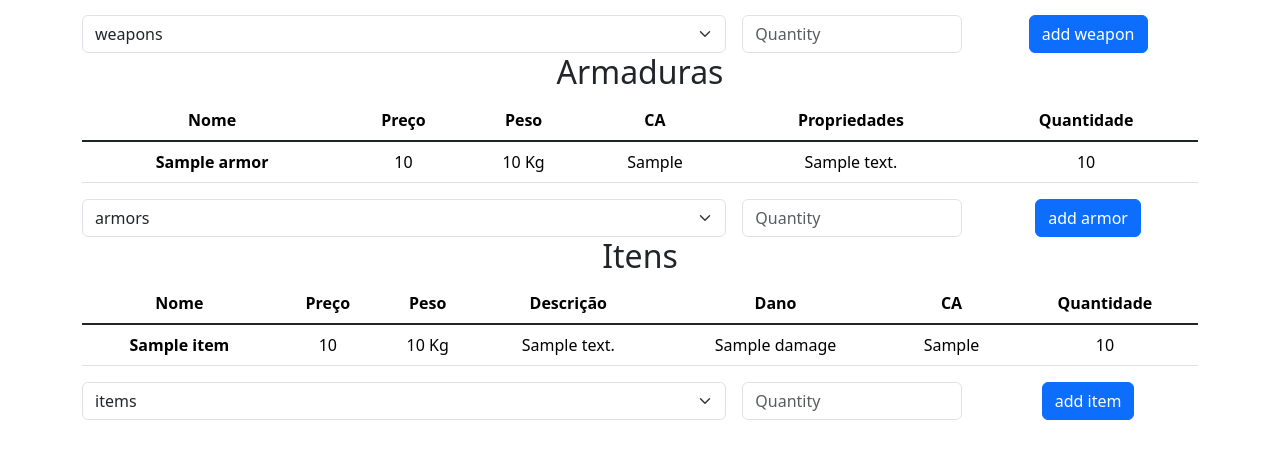
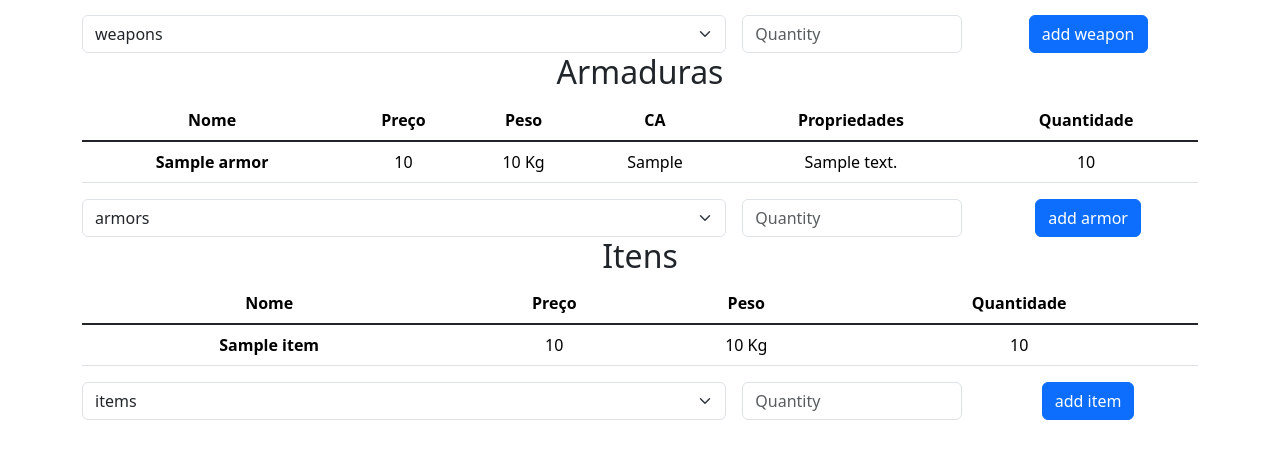
Before and after one commit to eduardodsxavier/dnd-inventory, a Flask app: template templates/inventory.html in a window 1280 px wide. Shown: the part 234-693 px from the top of the page. Run offline with Flask 3, Linux system fonts and the light colour scheme; the template is opened without the code that fills it: most values are stand-ins (such as "Sample title", 1, 10 or a date in 2020); some libraries are stand-ins or nearby versions.

Commit message:
update requirements

```diff
--- a/templates/inventory.html
+++ b/templates/inventory.html
@@ -103,9 +103,6 @@
                 <th scope="col">Nome</th>
                 <th scope="col">Preço</th>
                 <th scope="col">Peso</th>
-                <th scope="col">Descrição</th>
-                <th scope="col">Dano</th>
-                <th scope="col">CA</th>
                 <th scope="col">Quantidade</th>
             </tr>
         </thead>
@@ -115,9 +112,6 @@
                     <th scope="row">{{item.name}}</th>
                     <td>{{item.price}}</td>
                     <td>{{item.weight}} Kg</td>
-                    <td>{{item.description}}</td>
-                    <td>{{item.damage}}</td>
-                    <td>{{item.armor_class}}</td>
                     <td>{{item.quantity}}</td>
                 {% endfor %}
             </tr>
```
Also changed, not shown: inventory.db.
